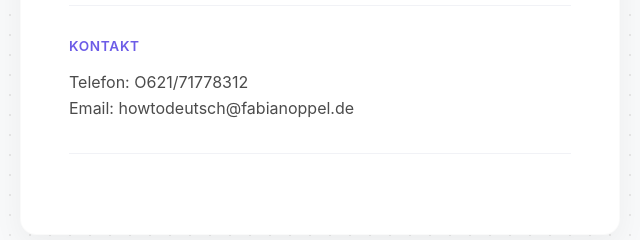
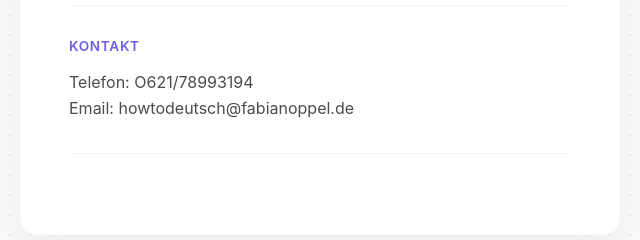
Before and after one commit to Samson2061/Imprint, a plain HTML site: page index.html in a window 1280 px wide. Shown: the part 415-655 px from the top of the page, 320-960 px from the left. Drawn offline with Linux system fonts and the light colour scheme.

Commit message:
Update index.html

```diff
--- a/index.html
+++ b/index.html
@@ -25,7 +25,7 @@
 
             <h2>Kontakt</h2>
             <p>
-                Telefon: O621/71778312<br>
+                Telefon: O621/78993194<br>
                 Email: howtodeutsch@fabianoppel.de
             </p>
 
```
